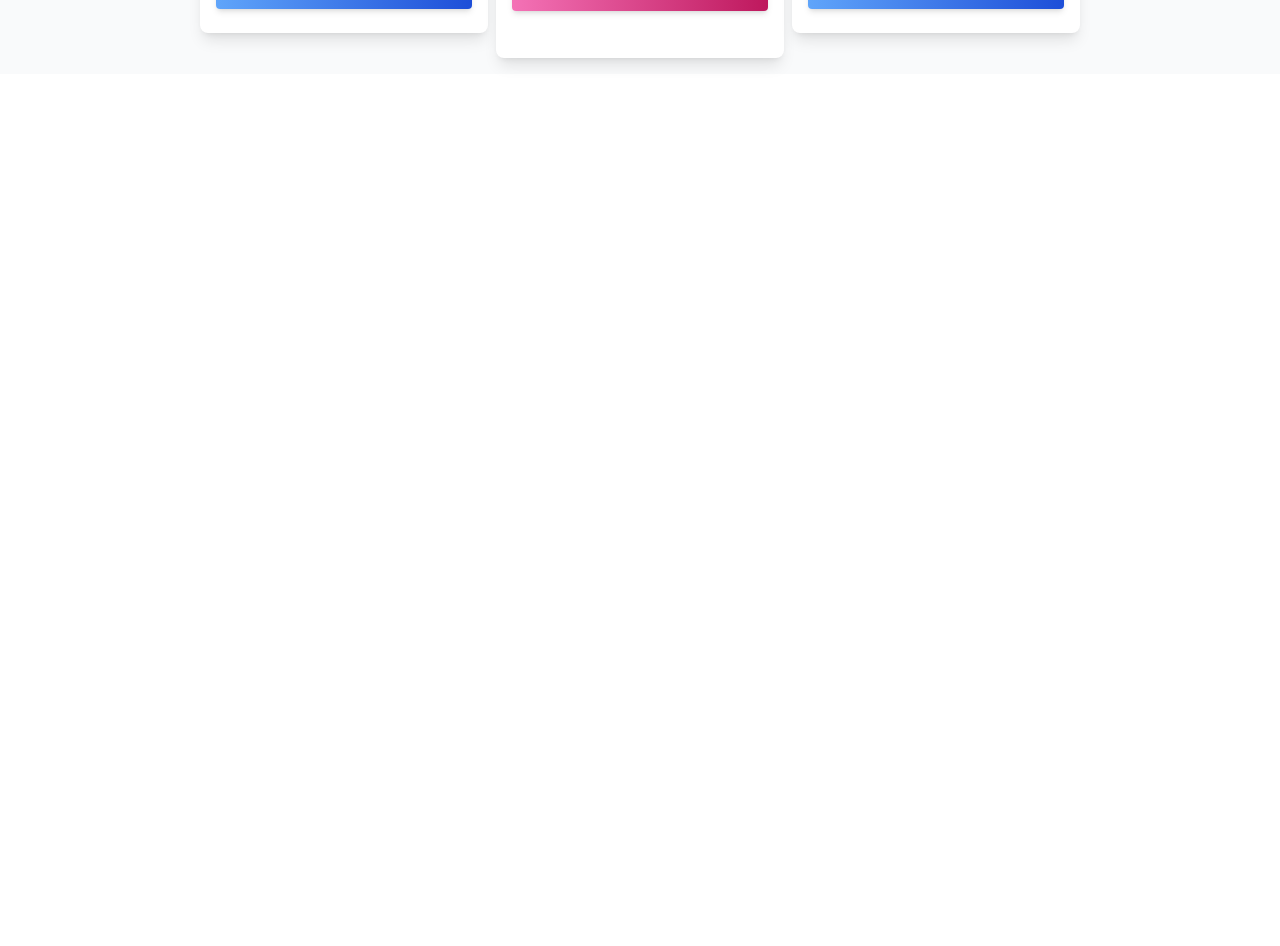
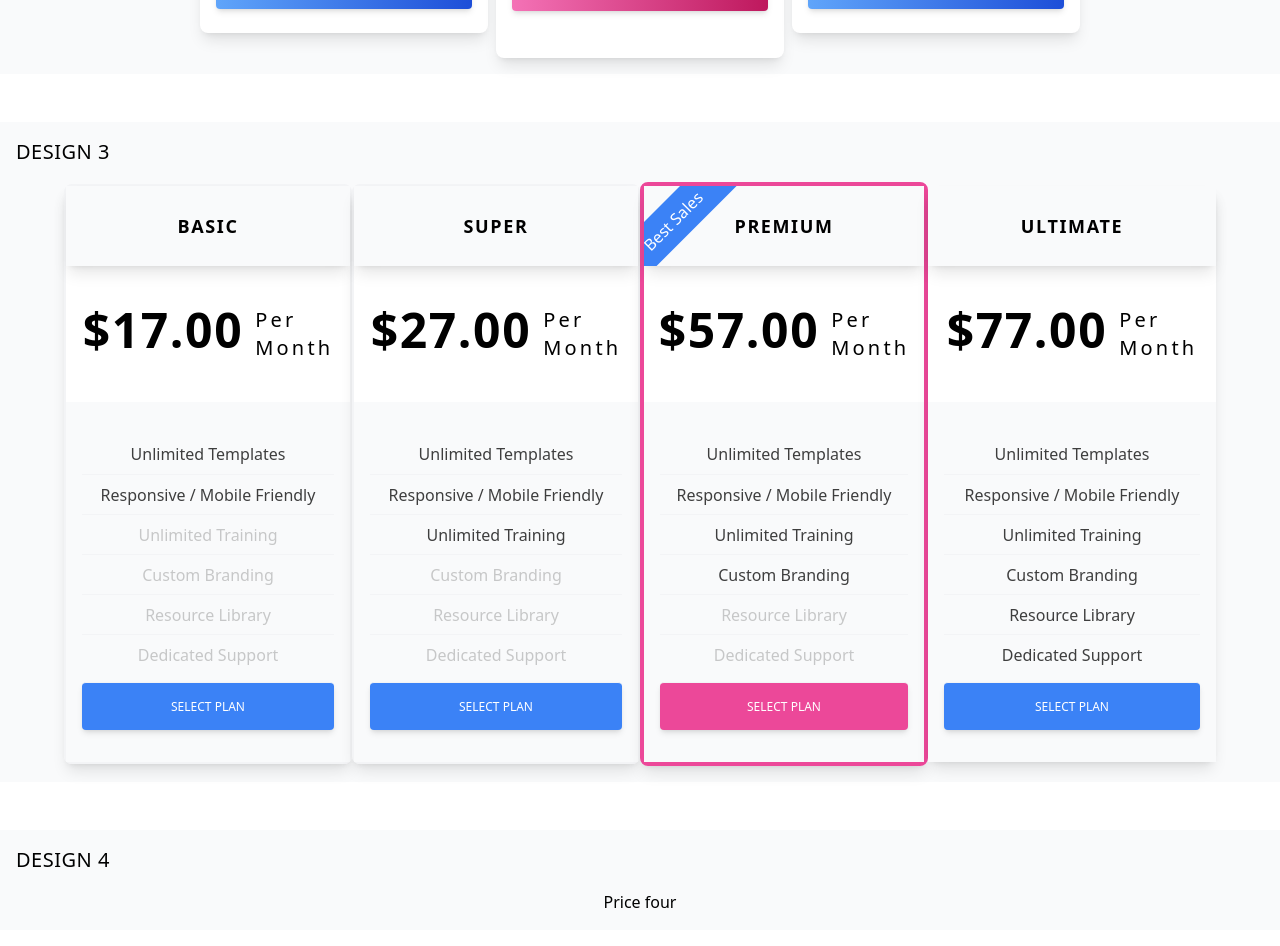
Before and after one commit to Neljohn-Cerera/portfolio-pricing-components, a Next.js app: page / in a window 1280 px wide. Shown: the part 1300-2246 px from the top of the page. Before the commit the page ends 1422 px from the top, so only its background shows below. Built offline with nearby package versions, Linux system fonts and the light colour scheme.

Commit message:
design 3 done

```diff
--- a/pages/index.tsx
+++ b/pages/index.tsx
@@ -1,6 +1,8 @@
 import type { NextPage } from "next";
 import Head from "next/head";
+import PricingFour from "../src/components/pricing/prcing-four";
 import PricingOne from "../src/components/pricing/pricing-one";
+import PricingThree from "../src/components/pricing/pricing-three";
 import PricingTwo from "../src/components/pricing/pricing-two";
 
 const Home: NextPage = () => {
@@ -14,6 +16,8 @@ const Home: NextPage = () => {
 
       <PricingOne />
       <PricingTwo />
+      <PricingThree />
+      <PricingFour />
     </div>
   );
 };
--- /dev/null
+++ b/src/components/pricing/prcing-four/index.tsx
@@ -0,0 +1,16 @@
+import React from "react";
+
+const PricingFour = () => {
+  return (
+    <div className="mb-12 p-4 bg-gray-50">
+      <h3 className="text-xl font-normal tracking-wide mb-4">DESIGN 4</h3>
+      <div className="flex flex-col justify-center items-center">
+        <div className="flex space-x-0 justify-center items-center">
+          <p>Price four</p>
+        </div>
+      </div>
+    </div>
+  );
+};
+
+export default PricingFour;
--- /dev/null
+++ b/src/components/pricing/pricing-three/index.tsx
@@ -0,0 +1,20 @@
+import React from "react";
+import Pricing from "./pricing";
+
+const PricingThree = () => {
+  return (
+    <div className="mb-12 p-4 bg-gray-50">
+      <h3 className="text-xl font-normal tracking-wide mb-4">DESIGN 3</h3>
+      <div className="flex flex-col justify-center items-center">
+        <div className="flex space-x-0 justify-center items-center">
+          <Pricing title="Basic" price="17.00" />
+          <Pricing title="Super" price="27.00" superr />
+          <Pricing title="Premium" price="57.00" superr premium />
+          <Pricing title="Ultimate" price="77.00" superr premium ultimate />
+        </div>
+      </div>
+    </div>
+  );
+};
+
+export default PricingThree;
--- /dev/null
+++ b/src/components/pricing/pricing-three/pricing/index.tsx
@@ -0,0 +1,123 @@
+import React from "react";
+import classnames from "classnames";
+
+type Props = {
+  title: string;
+  price: string;
+  premium?: boolean;
+  superr?: boolean;
+  ultimate?: boolean;
+};
+
+const Pricing = ({
+  title,
+  price,
+  premium = false,
+  superr = false,
+  ultimate = false,
+}: Props) => {
+  return (
+    <div
+      className={classnames("flex flex-col w-72 rounded-lg shadow-lg", {
+        "border-4 border-pink-500": premium === true && ultimate === false,
+        "border-2 border-gray-100": premium === false,
+      })}
+    >
+      <div className="overflow-hidden relative bg-gray-50 relative h-20 flex flex-col justify-center items-center shadow-lg">
+        {premium && ultimate === false && (
+          <div
+            className={classnames(
+              "bg-blue-500 py-2 text-white text-center w-[150px] absolute",
+              "top-[74px] -left-[38px] origin-top-left -rotate-45"
+            )}
+          >
+            Best Sales
+          </div>
+        )}
+        <h3 className="tracking-[0.1rem] font-bold text-lg uppercase">
+          {title}
+        </h3>
+      </div>
+      <div className="bg-white flex-1 flex flex-col justify-start items-center">
+        <div className="flex p-10">
+          <span className="text-5xl font-bold tracking-[0.1rem]">${price}</span>
+          <span className="text-xl font-normal text-sm tracking-[0.2rem] ml-3">
+            Per Month
+          </span>
+        </div>
+        <div className="divide-y divide-gray-100 bg-gray-50 w-full flex flex-col py-8 px-4">
+          <div className="h-10 w-full flex flex-col justify-center items-center">
+            <span className="font-normal text-base opacity-75">
+              Unlimited Templates
+            </span>
+          </div>
+          <div className="h-10 w-full flex flex-col justify-center items-center">
+            <span className="font-normal text-base opacity-75">
+              Responsive / Mobile Friendly
+            </span>
+          </div>
+          <div className="h-10 w-full flex flex-col justify-center items-center">
+            <span
+              className={classnames("font-normal text-base", {
+                "opacity-75": superr === true,
+                "opacity-20": superr === false,
+              })}
+            >
+              Unlimited Training
+            </span>
+          </div>
+          <div className="h-10 w-full flex flex-col justify-center items-center">
+            <span
+              className={classnames("font-normal text-base", {
+                "opacity-75": premium === true,
+                "opacity-20": premium === false,
+              })}
+            >
+              Custom Branding
+            </span>
+          </div>
+          <div className="h-10 w-full flex flex-col justify-center items-center">
+            <span
+              className={classnames("font-normal text-base", {
+                "opacity-75": ultimate === true,
+                "opacity-20": ultimate === false,
+              })}
+            >
+              Resource Library
+            </span>
+          </div>
+          <div className="h-10 w-full flex flex-col justify-center items-center">
+            <span
+              className={classnames("font-normal text-base", {
+                "opacity-75": ultimate === true,
+                "opacity-20": ultimate === false,
+              })}
+            >
+              Dedicated Support
+            </span>
+          </div>
+          <button
+            className={classnames(
+              "text-white py-4 mt-2",
+              "text-white font-medium text-xs leading-tight uppercase rounded",
+              "shadow-md hover:shadow-lg",
+              "focus:bg-blue-700 focus:shadow-lg focus:outline-none focus:ring-0 active:bg-blue-800",
+              "active:shadow-lg transition duration-150 ease-in-out",
+              {
+                "bg-pink-500 hover:bg-pink-900":
+                  premium === true && ultimate === false,
+                "bg-blue-500 hover:bg-blue-900":
+                  premium === false ||
+                  (premium === true && ultimate === true && superr === true),
+              }
+            )}
+          >
+            Select Plan
+          </button>
+        </div>
+      </div>
+    </div>
+  );
+};
+
+export default Pricing;
--- a/src/components/pricing/pricing-two/pricing/index.tsx
+++ b/src/components/pricing/pricing-two/pricing/index.tsx
@@ -147,7 +147,7 @@ const Pricing = ({
             bgColor
           )}
         >
-          Buy Now
+          Subscribe
         </button>
       </div>
     </div>
```
